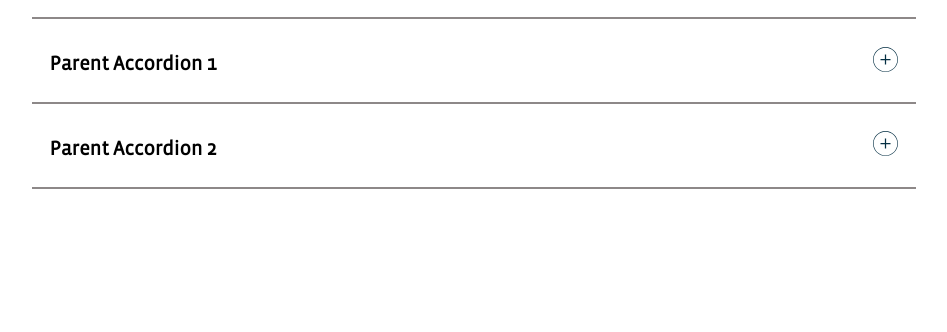
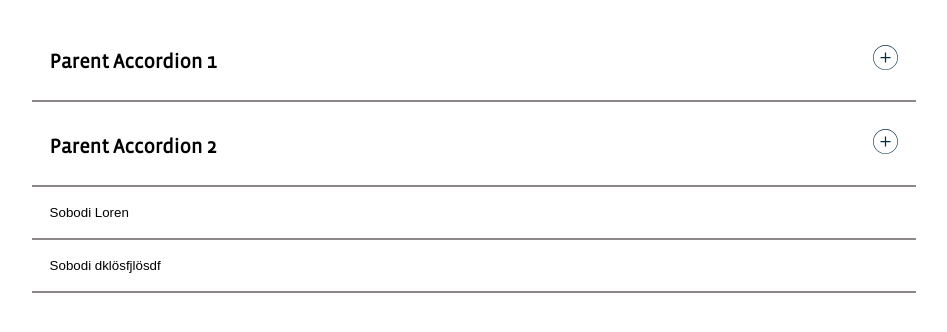
Before and after one commit to MaximusUnnutzus/Frontend_Task_NhS, a plain HTML site: page Frontend_Task_NhS/project/index.html in a window 1280 px wide. Shown: the part 64-396 px from the top of the page, without its empty margins (166-1113 px from the left). Drawn offline with Linux system fonts and the light colour scheme; files whose address does not match are found by name.

Commit message:
save before disaster

```diff
--- a/Frontend_Task_NhS/project/index.html
+++ b/Frontend_Task_NhS/project/index.html
@@ -15,7 +15,7 @@
 
 
         <section>
-            <button class="accordion" id="parent" style="border-top: 2px solid rgb(141, 136, 136)">
+            <button class="accordion" id="parent">
                 <div class="row">
                     <div class="col-l">
                         <h2>Parent Accordion 1</h2>
--- a/Frontend_Task_NhS/project/logic.js
+++ b/Frontend_Task_NhS/project/logic.js
@@ -1,54 +1,105 @@
-var allParentAccordions = document.getElementsByClassName("accordion");
-var allChildAccordions = document.getElementsByClassName("sub-accordion");
+var allParentAccordions = document.querySelectorAll("button.accordion");
+var allChildAccordions = document.querySelectorAll("button.sub-accordion");
 
+var content = [
+  {
+    title: "Sobodi Loren",
+    subAccordions: [
+      {
+        title: "Loren Ipsum",
+        content: "lasködfj sklöadfjlöasdfjö",
+        box: "jfsdklfjsdklföj eifjksdlfjsd kvmxcm,.v",
+      },
+      {
+        title: "Loren Ipsum",
+        content: "lasködfj sklöadfjlöasdfjö",
+        box: "jfsdklfjsdklföj eifjksdlfjsd kvmxcm,.v",
+      },
+      {
+        title: "Loren Ipsum",
+        content: "lasködfj sklöadfjlöasdfjö",
+        box: "jfsdklfjsdklföj eifjksdlfjsd kvmxcm,.v",
+      },
+    ],
+  },
+  {
+    title: "Sobodi dklösfjlösdf",
+    subAccordions: [
+      {
+        title: "Loren Ipsum",
+        content: "lasködfj sklöadfjlöasdfjö",
+        box: "jfsdklfjsdklföj eifjksdlfjsd kvmxcm,.v",
+      },
+      {
+        title: "Loren Ipsum",
+        content: "lasködfj sklöadfjlöasdfjö",
+        box: "jfsdklfjsdklföj eifjksdlfjsd kvmxcm,.v",
+      },
+      {
+        title: "Loren Ipsum",
+        content: "lasködfj sklöadfjlöasdfjö",
+        box: "jfsdklfjsdklföj eifjksdlfjsd kvmxcm,.v",
+      },
+    ],
+  }
+];
+
+window.onload = function () {
+  console.log("hello")
+  const container = document.querySelector(".container")
+
+  content.forEach((element)=>{
+    const parentAccordion = document.createElement("button");
+    parentAccordion.classList.add("accordion")
+    parentAccordion.innerHTML = element.title
+
+    container.appendChild(parentAccordion)
+  })
+};
 
 for (i = 0; i < allParentAccordions.length; i++) {
   allParentAccordions[i].addEventListener("click", function () {
-
     //get all HTML-Elements with the Class-Token "active", and remove "active" if it was previous Accordion
-    var activeParentAccordions = document.getElementsByClassName("accordion active")
+    var activeParentAccordions =
+      document.getElementsByClassName("accordion active");
 
     handleAccordions(this, activeParentAccordions, true);
-
   });
 }
 
 for (i = 0; i < allChildAccordions.length; i++) {
   allChildAccordions[i].addEventListener("click", function () {
-
     //get all HTML-Elements with the Class-Token "active", and remove "active" if it was previous Accordion
-    var activeChildAccordions = document.getElementsByClassName("sub-accordion active")
+    var activeChildAccordions = document.getElementsByClassName(
+      "sub-accordion active"
+    );
 
     handleAccordions(this, activeChildAccordions, false);
-
   });
 }
 
-
-
 function handleAccordions(triggeredAccordion, accordionSublist, topLevel) {
   if (accordionSublist.length > 0) {
-
     var x;
     var y;
 
     for (x = 0; x < accordionSublist.length; x++) {
       if (triggeredAccordion == accordionSublist[x]) {
-        triggeredAccordion.querySelector("img").style.animation = "rotationBackwards 0.2s forwards";
+        triggeredAccordion.querySelector("img").style.animation =
+          "rotationBackwards 0.2s forwards";
         accordionSublist[x].nextElementSibling.style.display = "none";
-        accordionSublist[x].classList.toggle("active")
+        accordionSublist[x].classList.toggle("active");
 
         if (topLevel) {
           handleSubLevelAccordions();
         }
 
-        console.log("same Accordion")
-
-
+        console.log("same Accordion");
       } else {
-
-        accordionSublist[x].querySelector("img").style.animation = "rotationBackwards 0.2s forwards "
-        triggeredAccordion.querySelector("img").style.animation = "rotationForwards 0.2s forwards"
+        accordionSublist[x].querySelector("img").style.animation =
+          "rotationBackwards 0.2s forwards ";
+        triggeredAccordion.querySelector("img").style.animation =
+          "rotationForwards 0.2s forwards";
         accordionSublist[x].nextElementSibling.style.display = "none";
         accordionSublist[x].classList.toggle("active");
         triggeredAccordion.nextElementSibling.style.display = "block";
@@ -57,27 +108,26 @@
         if (topLevel) {
           handleSubLevelAccordions();
         }
-        console.log("different Accordion")
+        console.log("different Accordion");
 
         //TODO: Handle Sub-Accordions
       }
     }
   } else {
-    triggeredAccordion.querySelector("img").style.animation = "rotationForwards 0.2s forwards"
+    triggeredAccordion.querySelector("img").style.animation =
+      "rotationForwards 0.2s forwards";
     triggeredAccordion.nextElementSibling.style.display = "block";
     triggeredAccordion.classList.toggle("active");
-    console.log("first Accordion")
-
-
-
+    console.log("first Accordion");
   }
 }
 
 function handleSubLevelAccordions() {
   for (y = 0; y < allChildAccordions.length; y++) {
-    allChildAccordions[y].querySelector("img").style.animation = "rotationBackwards 0.2s"
+    allChildAccordions[y].querySelector("img").style.animation =
+      "rotationBackwards 0.2s";
     allChildAccordions[y].nextElementSibling.style.display = "none";
     allChildAccordions[y].classList.remove("active");
-    console.log("removed Subaccordions")
+    console.log("removed Subaccordions");
   }
 }
--- a/Frontend_Task_NhS/project/styles.css
+++ b/Frontend_Task_NhS/project/styles.css
@@ -123,6 +123,10 @@
     }
 }
 
+@keyframes openPanel{
+
+}
+
 img {
     color: red;
 }
```
